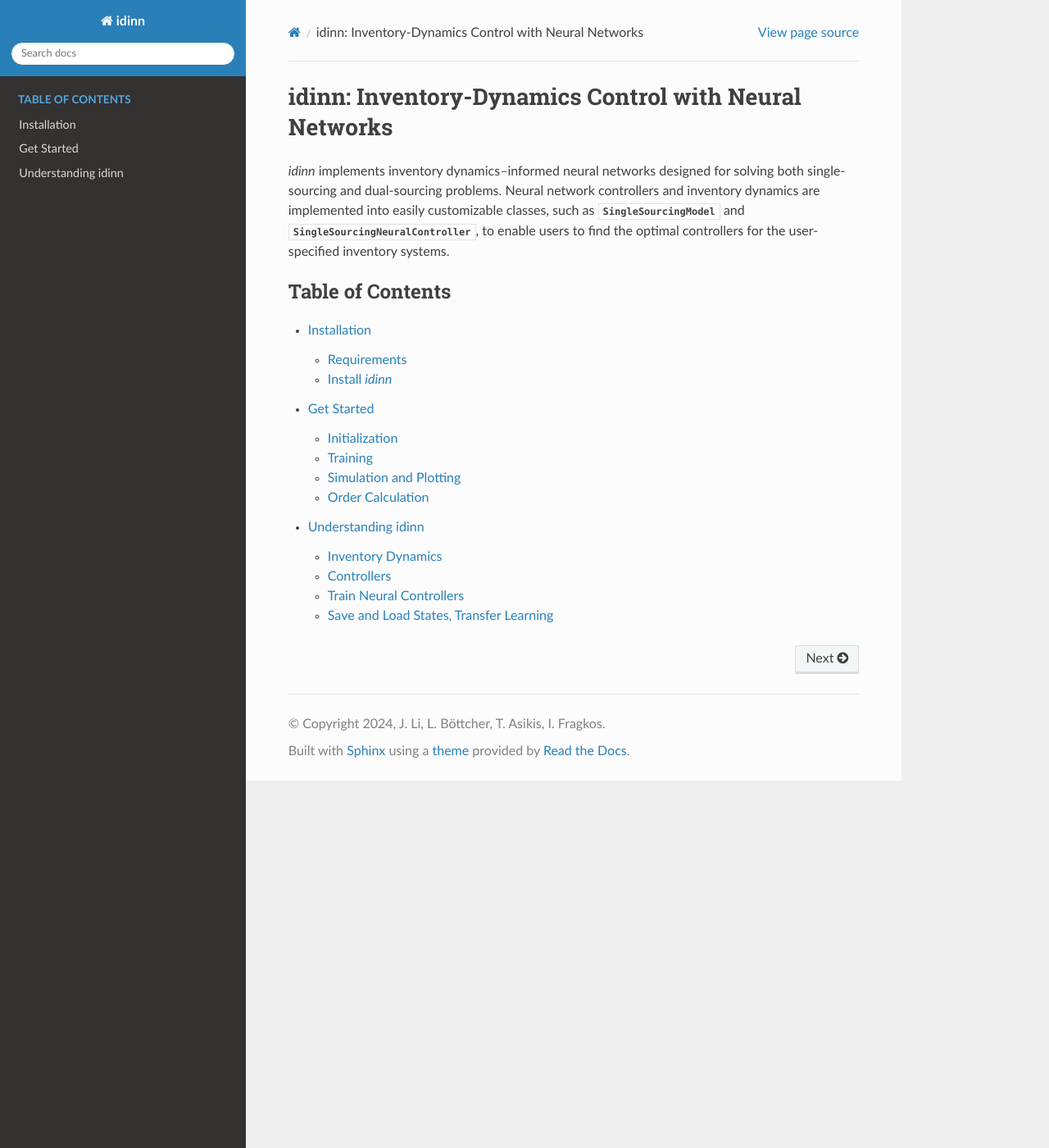
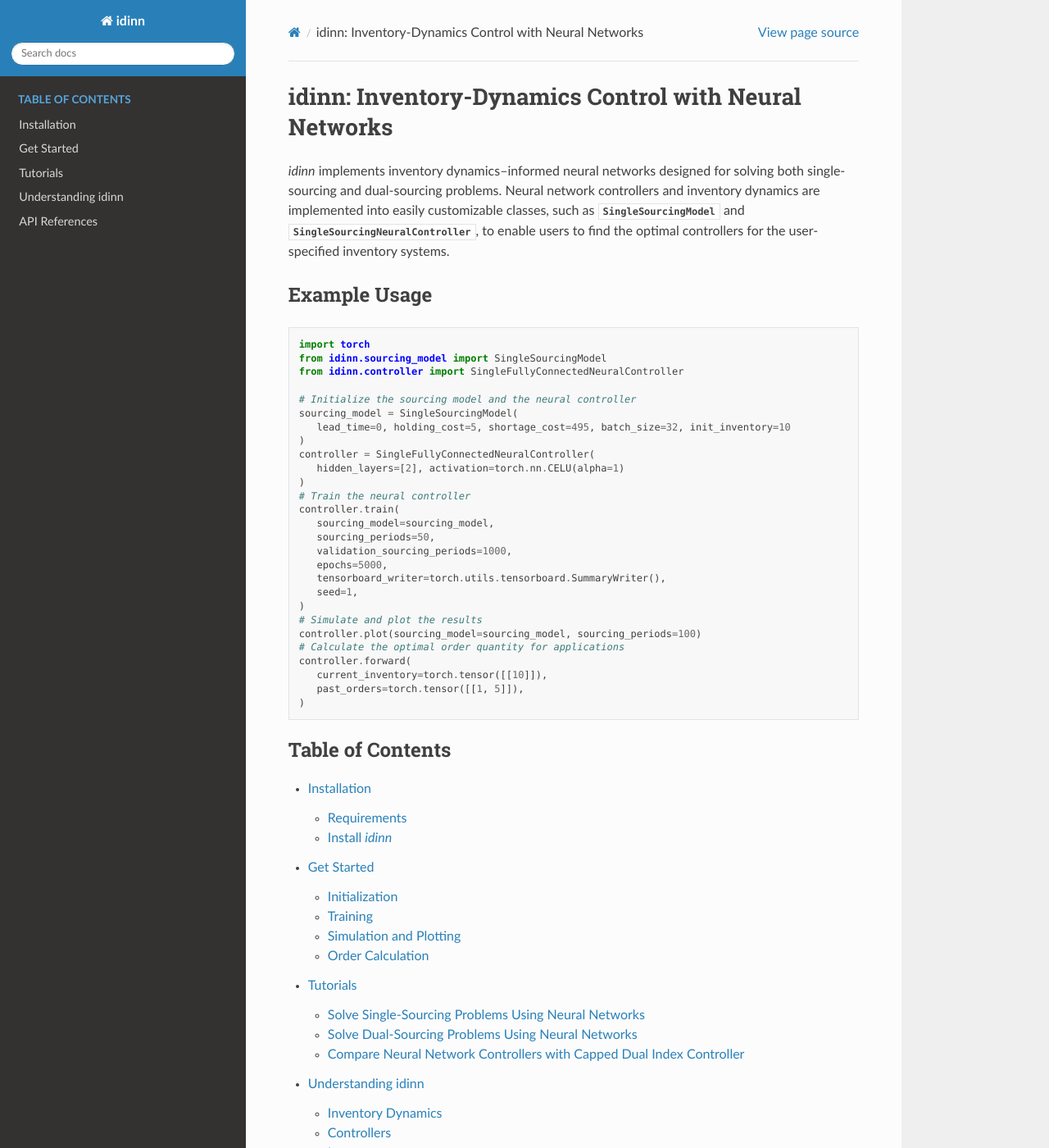
Before and after one commit to iewaij/idinn-streamlit, a Sphinx documentation site: the page built from docs/index.rst, in a window 1280 px wide and 1400 px high. Shown: the whole window at 82% size. Built offline with Sphinx 7.4.7 and the Read the Docs theme 2.0.0, drawn with Linux system fonts in a browser that asks for light colours; some of the changed text lies outside the part shown.

Commit message:
Update docs

```diff
--- a/docs/conf.py
+++ b/docs/conf.py
@@ -2,6 +2,12 @@
 #
 # For the full list of built-in configuration values, see the documentation:
 # https://www.sphinx-doc.org/en/master/usage/configuration.html
+
+# -- Import for autodoc -----------------------------------------------------
+
+import os
+import sys
+sys.path.insert(0, os.path.abspath("../"))
 
 # -- Project information -----------------------------------------------------
 # https://www.sphinx-doc.org/en/master/usage/configuration.html#project-information
--- a/docs/get_started.rst
+++ b/docs/get_started.rst
@@ -42,10 +42,10 @@ This controller needs to be trained to find the optimal weights in the neural ne
       epochs=5000
    )
 
-After the training completes, we can inspect how the controller perform in the specified sourcing environment by plotting the inventory and order history of certain periods.
-
 Simulation and Plotting
 -----------------------
+
+After the training completes, we can inspect how the controller perform in the specified sourcing environment by plotting the inventory and order history of certain periods.
 
 .. code-block:: python
 
--- a/docs/index.rst
+++ b/docs/index.rst
@@ -2,6 +2,39 @@ idinn: Inventory-Dynamics Control with Neural Networks
 ======================================================
 
 `idinn` implements inventory dynamics–informed neural networks designed for solving both single-sourcing and dual-sourcing problems. Neural network controllers and inventory dynamics are implemented into easily customizable classes, such as :class:`SingleSourcingModel` and :class:`SingleSourcingNeuralController`, to enable users to find the optimal controllers for the user-specified inventory systems.
+
+Example Usage
+-------------
+
+.. code-block:: python
+
+   import torch
+   from idinn.sourcing_model import SingleSourcingModel
+   from idinn.controller import SingleFullyConnectedNeuralController
+
+   # Initialize the sourcing model and the neural controller
+   sourcing_model = SingleSourcingModel(
+      lead_time=0, holding_cost=5, shortage_cost=495, batch_size=32, init_inventory=10
+   )
+   controller = SingleFullyConnectedNeuralController(
+      hidden_layers=[2], activation=torch.nn.CELU(alpha=1)
+   )
+   # Train the neural controller
+   controller.train(
+      sourcing_model=sourcing_model,
+      sourcing_periods=50,
+      validation_sourcing_periods=1000,
+      epochs=5000,
+      tensorboard_writer=torch.utils.tensorboard.SummaryWriter(),
+      seed=1,
+   )
+   # Simulate and plot the results
+   controller.plot(sourcing_model=sourcing_model, sourcing_periods=100)
+   # Calculate the optimal order quantity for applications
+   controller.forward(
+      current_inventory=torch.tensor([[10]]),
+      past_orders=torch.tensor([[1, 5]]),
+   )
 
 .. toctree::
    :maxdepth: 2
@@ -9,4 +42,6 @@ idinn: Inventory-Dynamics Control with Neural Networks
 
    installation
    get_started
-   advanced
+   tutorials
+   understanding
+   api
--- a/docs/installation.rst
+++ b/docs/installation.rst
@@ -4,7 +4,7 @@ Installation
 Requirements
 ------------
 
-The basic usage of `idinn` requires a working `Python`_ and `PyTorch`_ installation. If plotting simulation result of a controller is needed, `matplotlib`_ should also be installed.
+The basic usage of `idinn` requires a working `Python`_ and `PyTorch`_ installation. If plotting simulation result of a controller is needed, `matplotlib`_ should also be installed. We recommend using the following versions for maximum
 
 * Python_     ``>= 3.8``
 * PyTorch_    ``>= 2.0``
--- /dev/null
+++ b/docs/tutorials.rst
@@ -0,0 +1,11 @@
+Tutorials
+=========
+
+Solve Single-Sourcing Problems Using Neural Networks
+----------------------------------------------------
+
+Solve Dual-Sourcing Problems Using Neural Networks
+--------------------------------------------------
+
+Compare Neural Network Controllers with Capped Dual Index Controller
+--------------------------------------------------------------------
--- a/docs/advanced.rst
+++ b/docs/understanding.rst
@@ -1,5 +1,8 @@
 Understanding idinn
 ===================
+
+.. figure:: ./_static/optimization_schematic.png
+   :align: center
 
 Inventory Dynamics
 ------------------
```
Also changed, not shown: other parts of docs/understanding.rst (+3 -0 lines), README.md (+14 -10 lines), docs/api.rst (added, +18 -0 lines), docs/_static/optimization_schematic.png (added).
